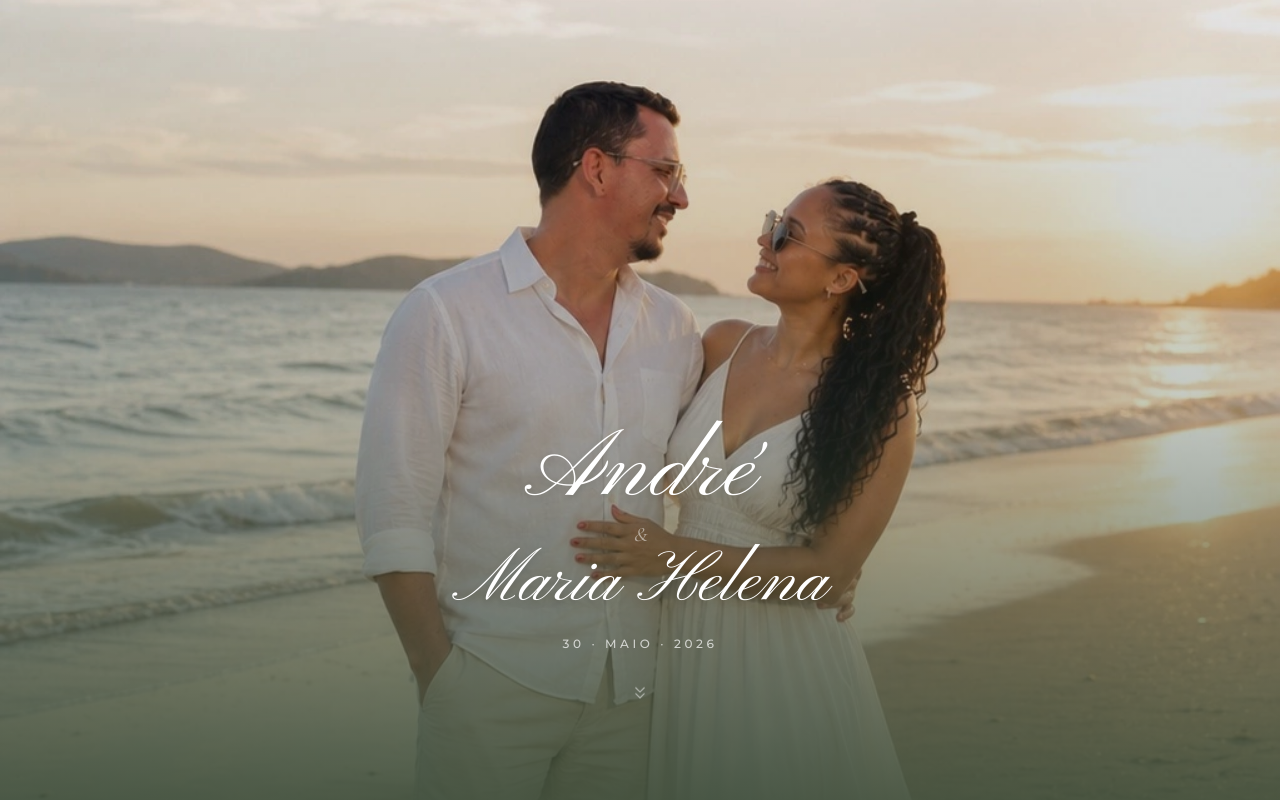
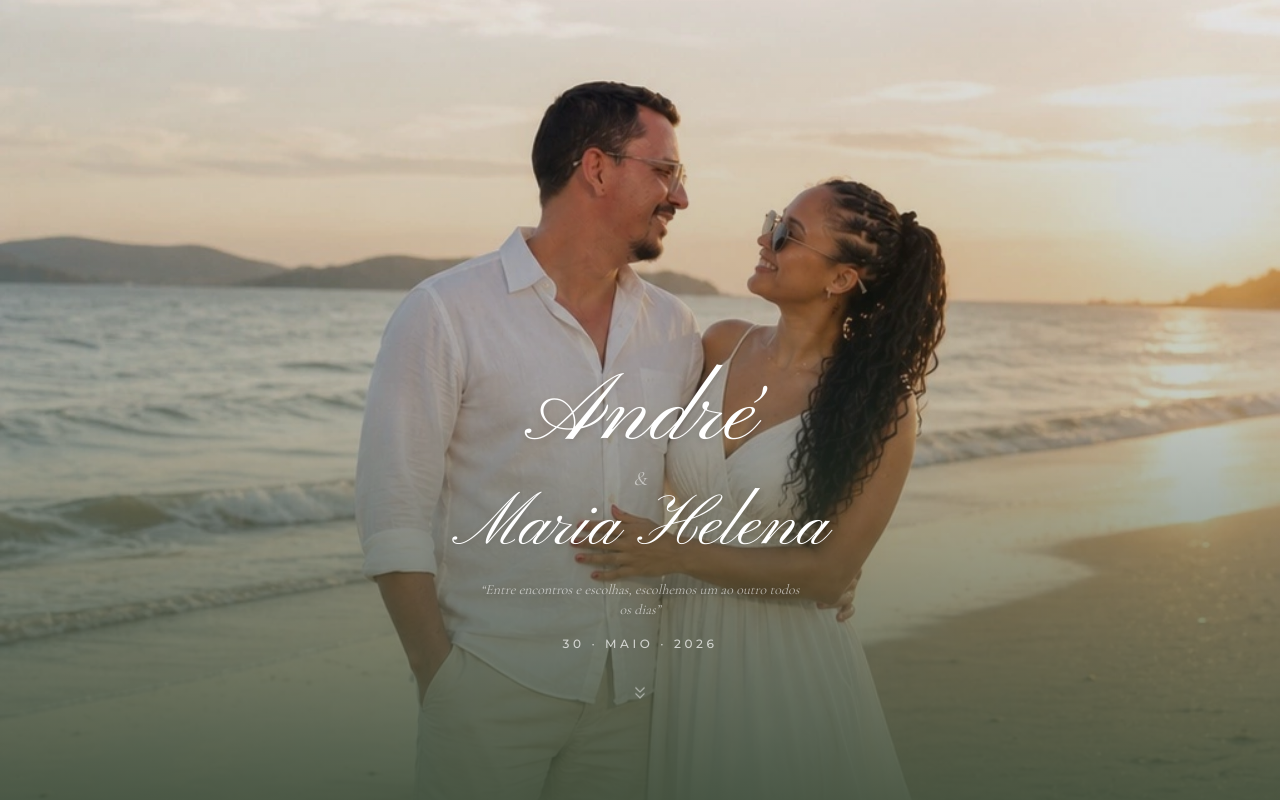
Before and after one commit to 7copass/helena-casamento, a Next.js app: page / in a window 1280 px wide. Shown: the top 800 px of the page. Built offline with nearby package versions, Linux system fonts and the light colour scheme.

Commit message:
feat: restore quote to hero section

```diff
--- a/src/components/Hero.tsx
+++ b/src/components/Hero.tsx
@@ -43,6 +43,11 @@ export function Hero() {
             Maria Helena
           </h1>
 
+          {/* Quote */}
+          <p className="font-serif italic text-white/60 text-xs sm:text-sm text-center max-w-xs mb-4 drop-shadow-sm">
+            &ldquo;Entre encontros e escolhas, escolhemos um ao outro todos os dias&rdquo;
+          </p>
+
           {/* Date */}
           <p className="text-white/70 text-[10px] sm:text-xs tracking-[0.3em] uppercase font-sans font-medium mb-8">
             30 · Maio · 2026
```
